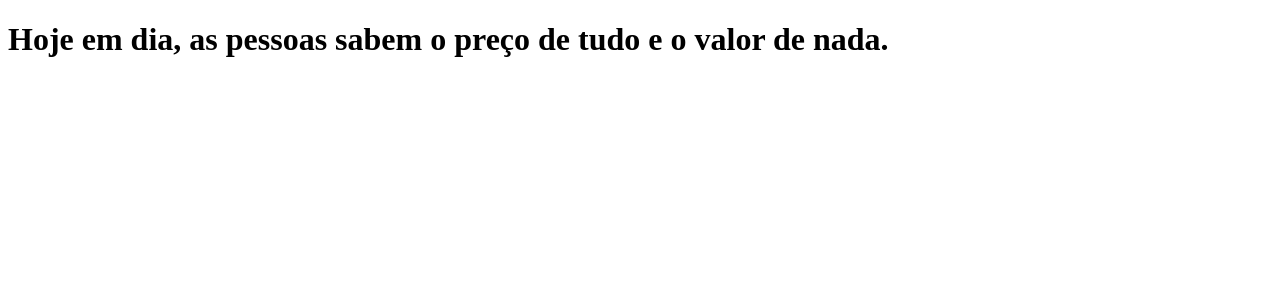
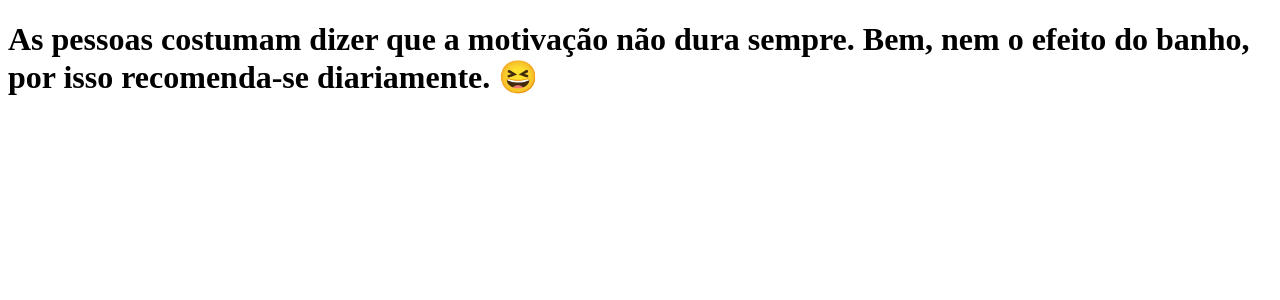
Before and after one commit to thierryjefersson/clone-tabnews, a Next.js app: page / in a window 1280 px wide. Shown: the top 300 px of the page. Built offline with nearby package versions, Linux system fonts and the light colour scheme.

Commit message:
adiciona emoji a frase do pages/index.js

```diff
--- a/pages/index.js
+++ b/pages/index.js
@@ -1,5 +1,8 @@
 export default function Home() {
   return (
-    <h1>Hoje em dia, as pessoas sabem o preço de tudo e o valor de nada.</h1>
+    <h1>
+      As pessoas costumam dizer que a motivação não dura sempre. Bem, nem o
+      efeito do banho, por isso recomenda-se diariamente. 😆
+    </h1>
   );
 }
```
